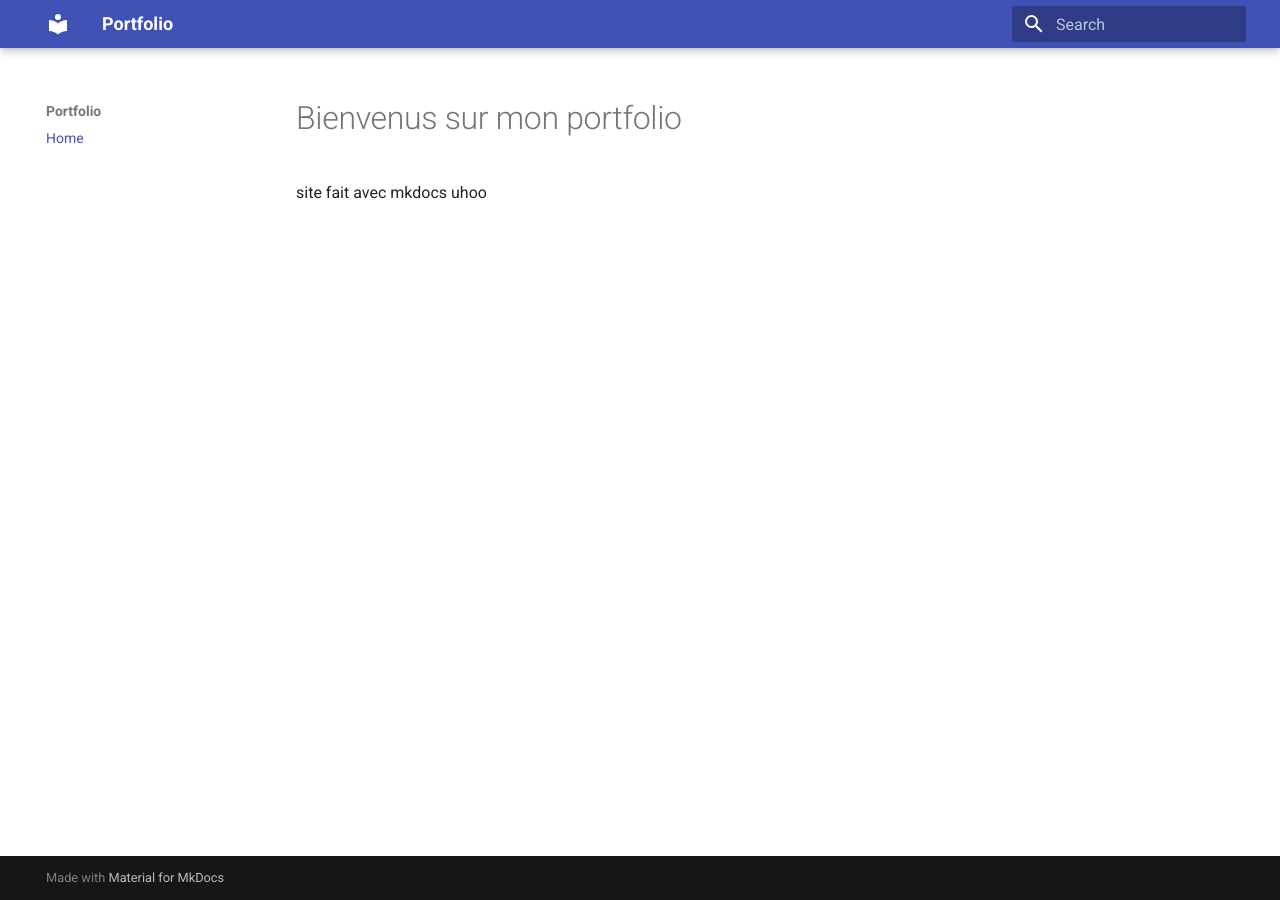
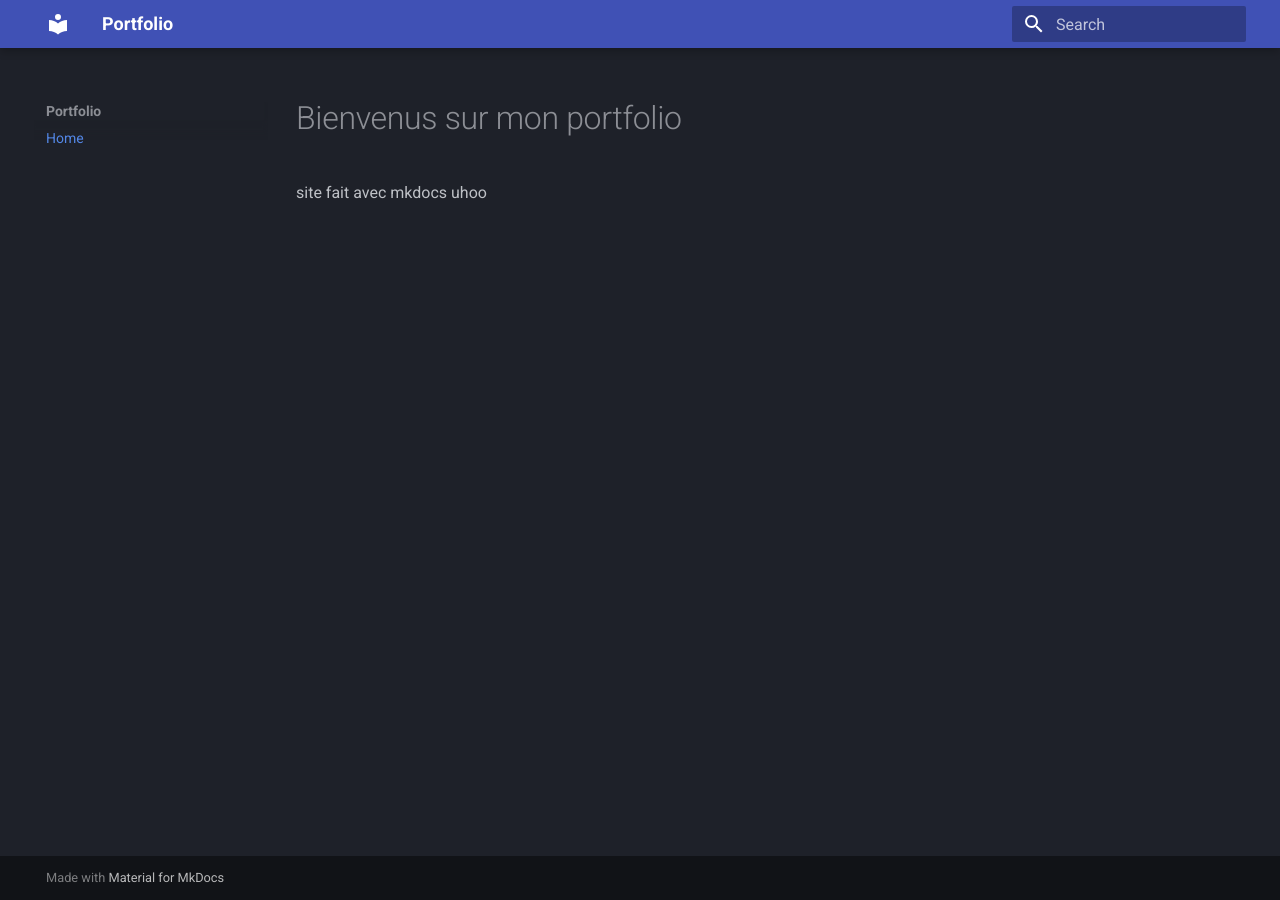
Before and after one commit to Marvin-NM/test, an MkDocs documentation site: the page built from docs/index.md, in a window 1280 px wide. Built offline with MkDocs 1.6.1 and Material for MkDocs 9.7.7, drawn with Linux system fonts in a browser that asks for light colours.

Commit message:
Add color palette configuration to mkdocs.yml

```diff
--- a/mkdocs.yml
+++ b/mkdocs.yml
@@ -1,5 +1,9 @@
 site_name: Portfolio
 theme:
   name: material
+  palette:
+    scheme: slate
+    priamry: deep purple
+
 nav:
   - Home: index.md
```
